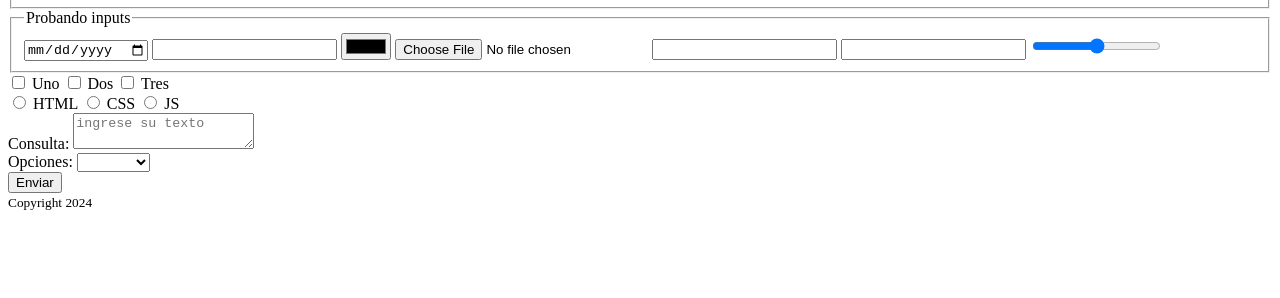
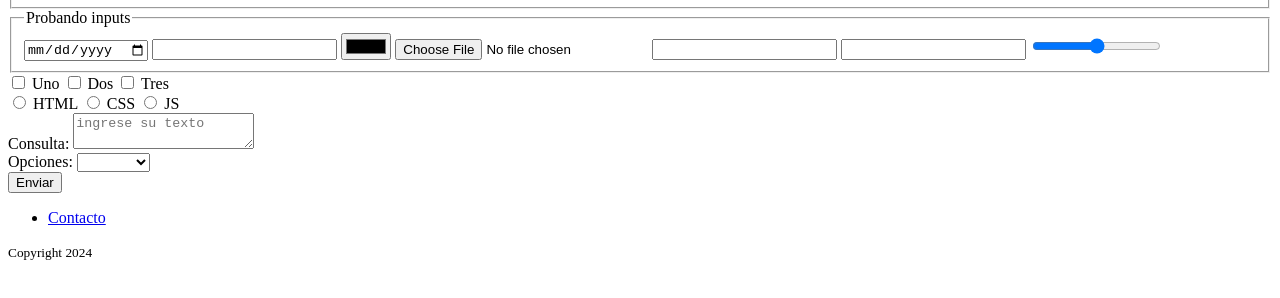
Before and after one commit to LeandroEzequielVignoni/formulario-de-contacto-curso, a plain HTML site: page index.html in a window 1280 px wide. Shown: the part 148-446 px from the top of the page. Drawn offline with Linux system fonts and the light colour scheme.

Commit message:
se agrega boton contacto

```diff
--- a/index.html
+++ b/index.html
@@ -63,6 +63,12 @@
              </div>
             <button type="submit">Enviar</button>
         </form>
+        <nav>
+            <ul>
+                <li>
+                    <a href="contacto.html">Contacto</a>
+                </li>
+        </nav>
     </main>
     <footer>
         <small>Copyright 2024</small>
```
